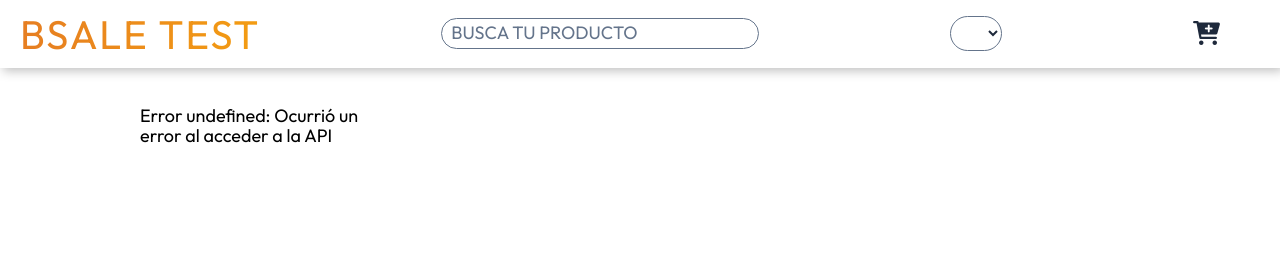
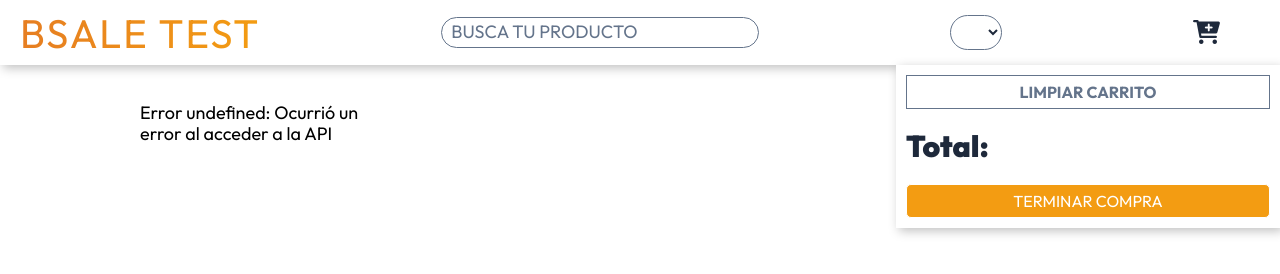
Before and after one commit to JKmoises/front-end-tienda-online, a website with bundled scripts: page index.html in a window 1280 px wide. Built offline with nearby package versions, Linux system fonts and the light colour scheme; no server answers.

Commit message:
Estilizando contenedor de carrito

```diff
--- /dev/null
+++ b/app/components/CartContainer.js
@@ -0,0 +1,33 @@
+
+export function CartContainer(){
+  const $cartContainer = document.createElement('section');
+  $cartContainer.id = 'cart-container';
+  $cartContainer.classList.add('cart-container');
+
+  const $cleanBtn = document.createElement('button');
+  $cleanBtn.id = 'cart-container__clean-btn';
+  $cleanBtn.classList.add('cart-container__clean-btn');
+  $cleanBtn.textContent = 'Limpiar Carrito';
+
+  const $totalCart = document.createElement('div');
+  $totalCart.classList.add('cart-container__total');
+  $totalCart.innerHTML = /*html*/`
+    <h2>Total: <span class="cart-container__total--buy"></span></h2>
+  `;
+
+  const $buyBtn = document.createElement('button');
+  $buyBtn.id = 'cart-container__buy-btn';
+  $buyBtn.classList.add('cart-container__buy-btn');
+  $buyBtn.textContent = 'Terminar Compra';
+
+
+  $cartContainer.appendChild($cleanBtn);
+  $cartContainer.appendChild($totalCart);
+  $cartContainer.appendChild($buyBtn);
+
+
+
+  return $cartContainer;
+
+
+}
--- a/app/components/Navegation.js
+++ b/app/components/Navegation.js
@@ -1,12 +1,16 @@
+import { CartContainer } from "./CartContainer.js";
+
 export function Navigation(){
   const $nav = document.createElement('nav');
   $nav.classList.add('navigation');
 
   $nav.innerHTML = /*html*/`
     <a id="carrito-icon" class="navigation__cart" title="Haga click para fijar Carrito">
-      <i class="fas fa-cart-plus"></i>
+      <i class="navigation__icon fas fa-cart-plus"></i>
     </a>
   `;
 
+  $nav.appendChild(CartContainer());
+
   return $nav;
 }
--- a/scss/base/_globales.scss
+++ b/scss/base/_globales.scss
@@ -23,3 +23,7 @@ img {
   width: 100%;
   height: auto;
 }
+
+.none{
+  display: none;
+}
--- a/scss/base/_mixins.scss
+++ b/scss/base/_mixins.scss
@@ -26,17 +26,19 @@
 }
 
 @mixin boton($bgColor, $colorTexto) {
+  display: inline-block;
   background-color: $bgColor;
-  padding: 1.5rem 4rem;
+  padding: .7rem;
   color: $colorTexto;
-  font-size: 1.8rem;
-  font-weight: 700;
+  text-transform: uppercase;
+  font-size: 1.6rem;
+  font-weight: v.$bold;
   border: none;
   transition-property: background-color;
   transition-duration: 0.3s;
   text-align: center;
   width: 100%;
-  display: inline-block;
+  border: thin solid $colorTexto;
 
   &:hover {
     background-color: darken($bgColor, 10%);
--- a/scss/base/_variables.scss
+++ b/scss/base/_variables.scss
@@ -24,4 +24,6 @@ $verde: #02db02;
 $delgada: 300;
 $regular: 400;
 $bold: 700;
-$black: 900
+$black: 900;
+
+$header-height: 6.5rem;
--- a/scss/ui/_index.scss
+++ b/scss/ui/_index.scss
@@ -2,4 +2,4 @@
 @forward 'loader';
 @forward 'productos';
 @forward 'alerta';
-@forward 'navegacion';
+@forward 'carrito';
--- /dev/null
+++ b/scss/ui/carrito/_contenedor.scss
@@ -0,0 +1,55 @@
+@use '../../base/variables' as v;
+@use '../../base/mixins' as m;
+
+.cart-container{
+  @include m.box-shadow-1;
+  position: absolute;
+  top: v.$header-height*2.79;
+  right: 0;
+  z-index: 999;
+  width: 60%;
+  padding: 1rem;
+  overflow-y: scroll;
+
+  @include m.telefono {
+    top: v.$header-height*3.1;
+    width: 50%;
+  }
+
+  @include m.tablet {
+    top: v.$header-height*2.55;
+    width: 30%;
+  }
+
+  @include m.desktop {
+    top: v.$header-height;
+  }
+
+  &__total{
+    margin: 0;
+    margin-bottom: 1rem;
+    color: var(--title-color);
+
+    & > h2{
+      color: v.$gris-oscuro;
+      font-size: 3rem;
+    }
+  }
+
+  &__clean-btn{
+    @include m.boton(transparent,v.$gris);
+
+    &:hover{
+      background-color: v.$gris-oscuro;
+      color: v.$blanco;
+    }
+
+  }
+
+  &__buy-btn{
+    @include m.boton(v.$secundario,v.$blanco);
+    font-weight: v.$regular;
+    border-radius: .5rem;
+  }
+
+}
--- /dev/null
+++ b/scss/ui/carrito/_index.scss
@@ -0,0 +1,3 @@
+@forward 'navegacion';
+@forward 'contenedor';
+@forward 'carrito';
--- a/scss/ui/_navegacion.scss
+++ b/scss/ui/carrito/_navegacion.scss
@@ -1,11 +1,17 @@
-@use '../base/variables' as v;
+@use '../../base/variables' as v;
+@use '../../base/mixins' as m;
 
 .navigation{
   display: flex;
   align-items: center;
-  justify-content: center;
+  justify-content: flex-end;
   height: 100%;
+  width: 100%;
   margin-right: 3rem;
+
+  @include m.desktop {
+    width: auto;
+  }
 
   &__cart{
     display: block;
@@ -20,5 +26,7 @@
       color: v.$blanco;
       cursor: pointer;
     }
+
   }
+
 }
--- a/scss/ui/header/_header.scss
+++ b/scss/ui/header/_header.scss
@@ -14,6 +14,8 @@
 
   @include m.desktop {
     flex-direction: row;
+    justify-content: space-between;
+    height: v.$header-height;
   }
 
   &__logo{
```
Also changed, not shown: build/css/app.css, scss/ui/carrito/_carrito.scss (added), 1 other file.
